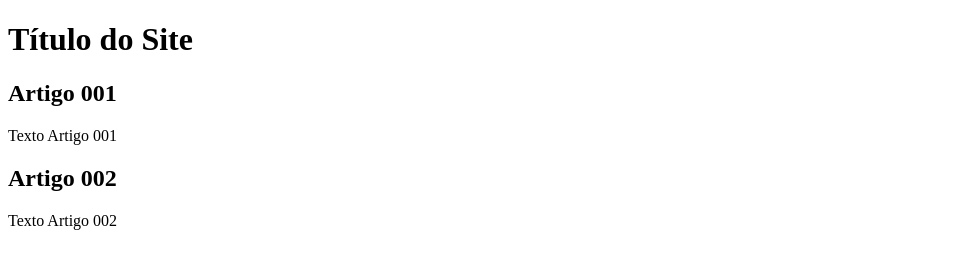
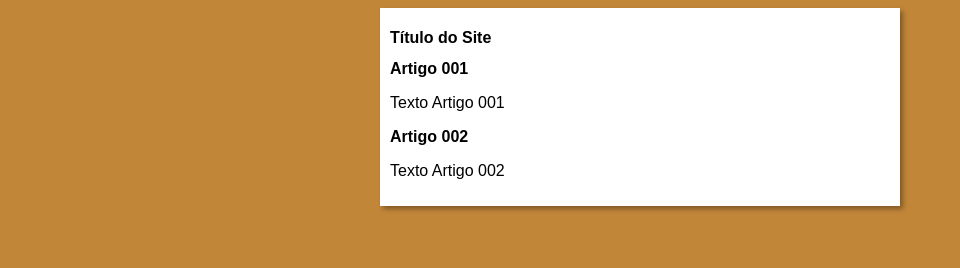
Before and after one commit to lucaspaludo/projeto-site-git, a plain HTML site: page index.html in a window 1280 px wide. Shown: the whole page, without its empty margins (0-960 px from the left). Drawn offline with Linux system fonts and the light colour scheme.

Commit message:
iniciei o design

```diff
--- /dev/null
+++ b/estilo/style.css
@@ -0,0 +1,18 @@
+* {
+    font-family: Arial, Helvetica, sans-serif;
+    font-size: 16px;
+}
+
+
+body {
+    background-color: rgb(194, 134, 57);
+}
+
+
+main {
+    background-color: white;
+    width: 500px;
+    margin: auto;
+    padding: 10px;
+    box-shadow: 3px 3px 5px rgba(0, 0, 0, 0.349);
+}
--- a/index.html
+++ b/index.html
@@ -4,6 +4,7 @@
     <meta charset="UTF-8">
     <meta name="viewport" content="width=device-width, initial-scale=1.0">
     <title>Título do Site</title>
+    <link rel="stylesheet" href="estilo/style.css">
 </head>
 <body>
     <main>
```
